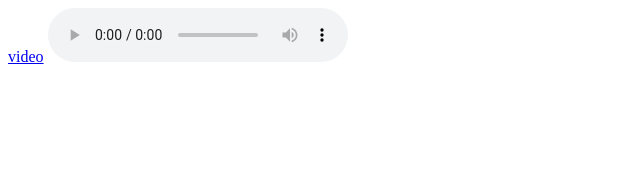
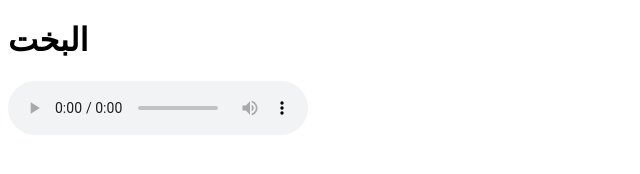
Before and after one commit to Eyadvhc/web1, a plain HTML site: page index.html in a window 1280 px wide. Shown: the whole page, without its empty margins (0-640 px from the left). Drawn offline with Linux system fonts and the light colour scheme.

Commit message:
Update index.html
Signed-off-by: Eyadvhc <eyad652000@gmail.com>

```diff
--- a/index.html
+++ b/index.html
@@ -6,9 +6,9 @@
     <title>lan</title>
 </head>
 <body>
-     <a id="a2" href="https://www.youtube.com/shorts/R76WUDWUnB8">video</a>
-</video>
+     <h1>البخت</h1>
     <audio controls>
   <source src="Albumaty.Com_wygz_albkht.mp3" type="audio/mp3">
+     <h1>21</h1>
 </body>
 </html>
```
